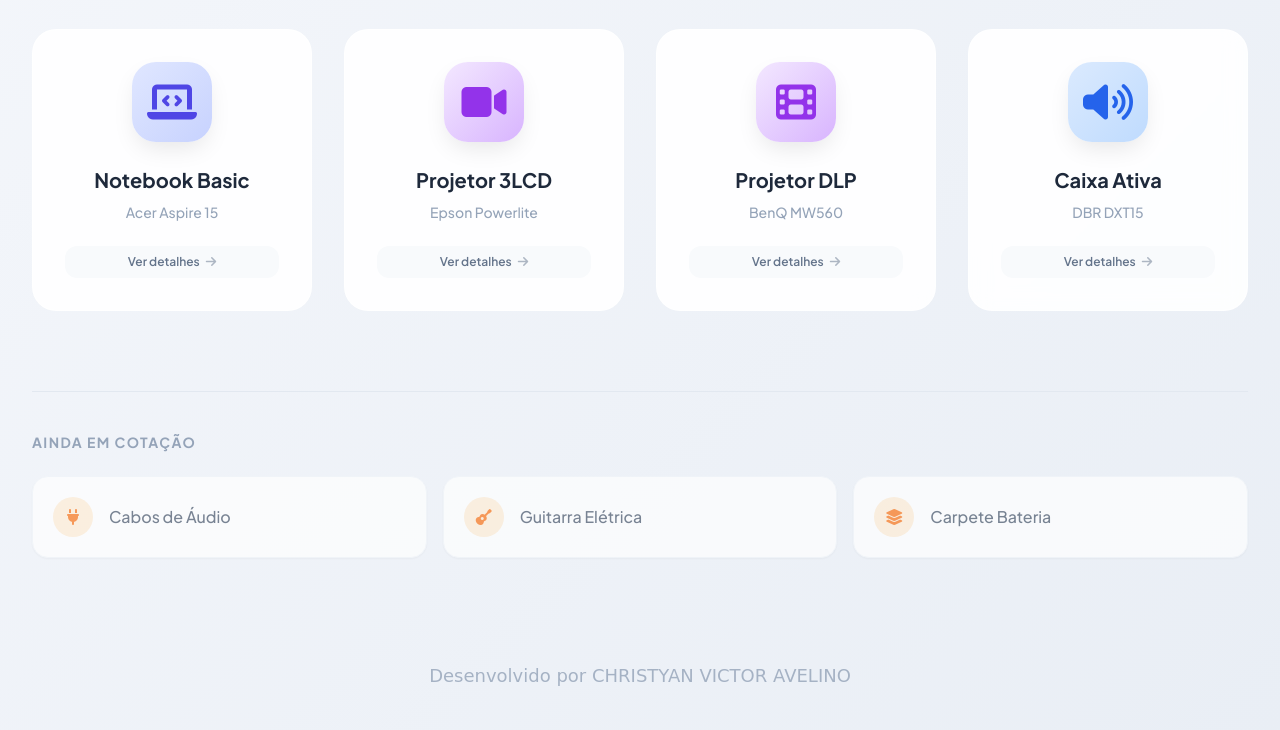
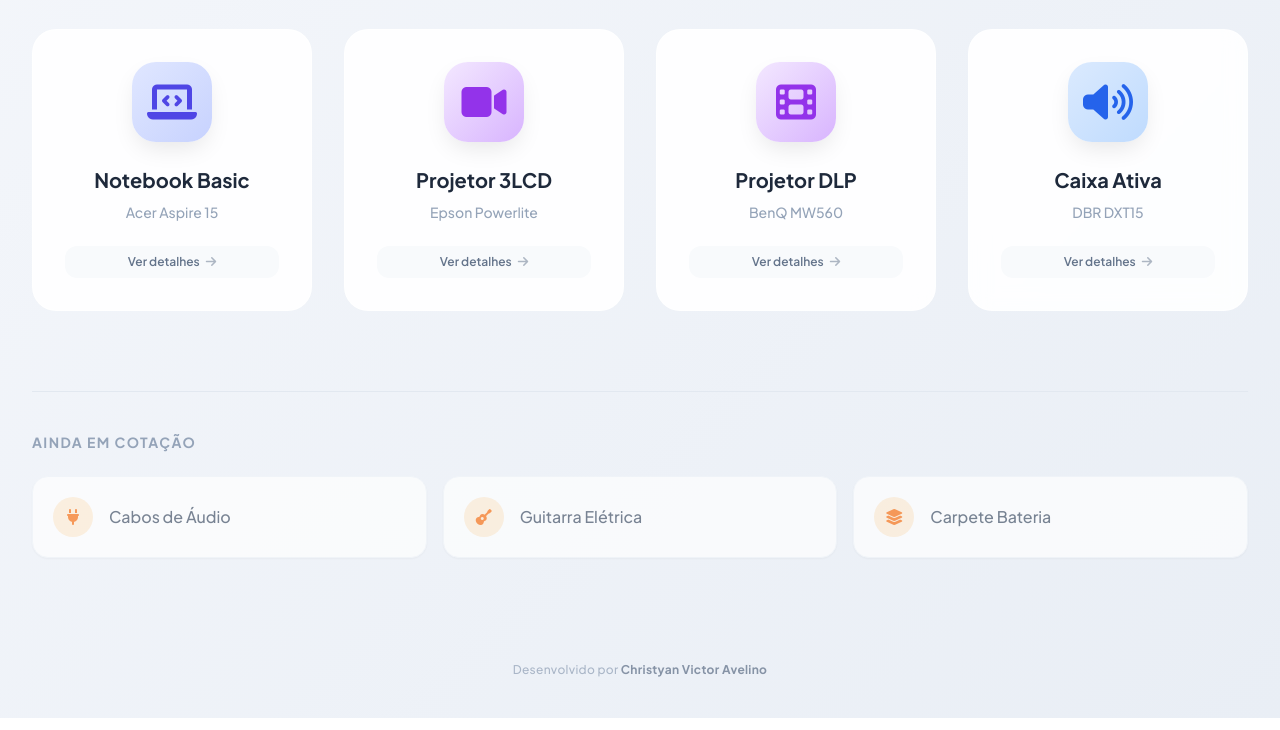
Before and after one commit to christyan05/OR-AMENTO, a plain HTML site: page index.html in a window 1280 px wide. Shown: the part 637-1367 px from the top of the page. Drawn offline with nearby package versions, Linux system fonts and the light colour scheme.

```diff
--- a/index.html
+++ b/index.html
@@ -626,9 +626,9 @@
     </div>
 
     <!-- Footer -->
-    <footer class="mt-auto text-center pb-10 pt-6 text-slate-400 font-medium">
-        <p class="text-lg opacity-80 hover:text-slate-500 transition-colors" style="font-family: 'Great Vibes', cursive;">
-            Desenvolvido por CHRISTYAN VICTOR AVELINO
+    <footer class="mt-auto text-center pb-10 pt-6">
+        <p class="text-xs text-slate-400 tracking-wide font-medium opacity-75 hover:opacity-100 transition-opacity">
+            Desenvolvido por <span class="text-slate-500 font-bold">Christyan Victor Avelino</span>
         </p>
     </footer>
 
```
